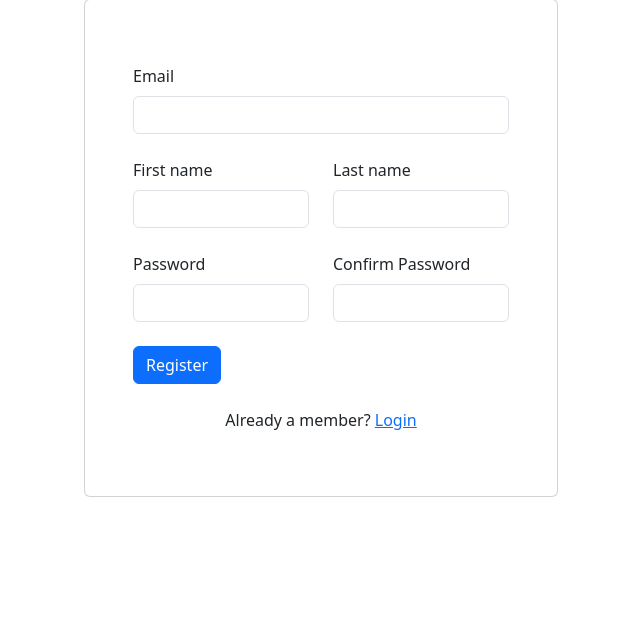
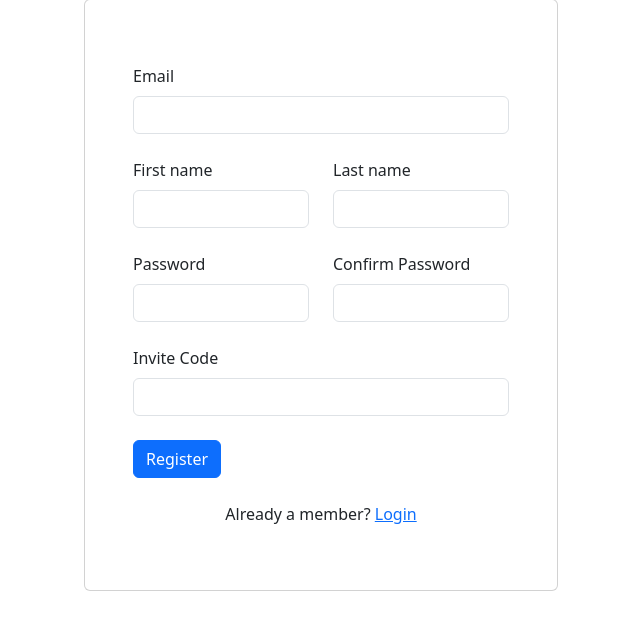
Before and after one commit to Ubiquitouskiwi/BOOKWRMS, a Flask app: page /auth/register in a window 1280 px wide. Shown: the part 125-755 px from the top of the page, without its empty margins (58-698 px from the left). Run offline with Flask 3, Linux system fonts and the light colour scheme; some libraries are stand-ins or nearby versions.

Commit message:
Added invite code to registration process

```diff
--- a/flaskr/data_store/schema.sql
+++ b/flaskr/data_store/schema.sql
@@ -15,7 +15,7 @@ DROP TABLE IF EXISTS library_book;
 
 DROP TABLE IF EXISTS patron;
 
-DROP TRIGGER IF EXISTS user_username_default_value;
+DROP TABLE IF EXISTS invite_code;
 
 /* TABLE CREATION */
 /* table that has author information. OLID is ID for open library */
@@ -107,3 +107,12 @@ CREATE TABLE patron (
     created_at TIMESTAMP NOT NULL DEFAULT CURRENT_TIMESTAMP,
     deleted BOOLEAN NOT NULL DEFAULT FALSE
 );
+
+CREATE TABLE invite_code (
+    id INTEGER PRIMARY KEY AUTOINCREMENT,
+    code TEXT NOT NULL,
+    valid BOOLEAN NOT NULL DEFAULT TRUE,
+    user_email TEXT,
+    created_at TIMESTAMP NOT NULL DEFAULT CURRENT_TIMESTAMP,
+    deleted BOOLEAN NOT NULL DEFAULT FALSE
+);
--- a/flaskr/pages/auth.py
+++ b/flaskr/pages/auth.py
@@ -37,6 +37,7 @@ def register():
         email = request.form["email"]
         password = request.form["password"]
         password_confirm = request.form["confirm_password"]
+        invite_code = request.form["invite_code"]
         db = get_db()
 
         if not first_name:
@@ -49,24 +50,36 @@ def register():
             error = "Password can't be blank"
         elif password != password_confirm:
             error = "Passwords must match."
+        elif not invite_code:
+            error = "Must have invite code to register."
 
         if error is None:
-            hashed_pass = hash_password(password)
-            try:
-                db.execute(
-                    "INSERT INTO login (email, password) VALUES (?, ?)",
-                    (email, hashed_pass),
-                )
-                db.commit()
-                db.execute(
-                    "INSERT INTO user (first_name, last_name, email, is_admin) values (?, ?, ?, ?)",
-                    (first_name.lower(), last_name.lower(), email, True),
-                )
-                db.commit()
-            except db.IntegrityError:
-                error = f"{first_name} {last_name} is already registered"
-            else:
-                return redirect(url_for("auth.login"))
+            invite_code_id = db.execute(
+                "SELECT id FROM invite_code WHERE code = ? AND valid = ? AND deleted = ?",
+                [invite_code, True, False],
+            ).fetchone()["id"]
+            if invite_code_id is not None:
+                hashed_pass = hash_password(password)
+                try:
+                    db.execute(
+                        "INSERT INTO login (email, password) VALUES (?, ?)",
+                        (email, hashed_pass),
+                    )
+                    db.commit()
+                    db.execute(
+                        "INSERT INTO user (first_name, last_name, email, is_admin) values (?, ?, ?, ?)",
+                        (first_name.lower(), last_name.lower(), email, True),
+                    )
+                    db.commit()
+                except db.IntegrityError:
+                    error = f"{first_name} {last_name} is already registered"
+                    db.execute(
+                        "UPDATE invite_code SET valid = FALSE, user_email = ? WHERE id = ?",
+                        [email, invite_code_id],
+                    )
+                    db.commit()
+                else:
+                    return redirect(url_for("auth.login"))
         flash(error)
     return render_template("auth/register.html")
 
--- a/flaskr/templates/auth/register.html
+++ b/flaskr/templates/auth/register.html
@@ -14,14 +14,16 @@
                 <div class="col-lg-6 mb-5 mb-lg-0">
                     <div class="card">
                         <div class="card-body py-5 px-md-5">
-                            {% with messages = get_flashed_messages() %}
-                            <p style="color:red;">{{ messages[0] }}</p>
-                            {% endwith %}
                             <form method="POST" id="form">
+                                <!-- Display error message -->
+                                {% with messages = get_flashed_messages() %}
+                                <p style="color:red;">{{ messages[0] }}</p>
+                                {% endwith %}
                                 <!-- Email Input -->
                                 <div class="form-outline mb-4">
                                     <label class="form-label" for="email">Email</label>
-                                    <input form="form" name="email" type="email" id="email" class="form-control">
+                                    <input form="form" name="email" type="email" id="email" class="form-control"
+                                        required>
                                 </div>
 
                                 <!-- First and Last Name -->
@@ -30,14 +32,14 @@
                                         <div class="form-outline">
                                             <label class="form-label" for="first_name">First name</label>
                                             <input type="text" name="first_name" id="first_name" form="form"
-                                                class="form-control">
+                                                class="form-control" required>
                                         </div>
                                     </div>
                                     <div class="col-md-6 mb-4">
                                         <div class="form-outline">
                                             <label class="form-label" for="last_name">Last name</label>
                                             <input type="text" id="last_name" name="last_name" form="form"
-                                                class="form-control">
+                                                class="form-control" required>
                                         </div>
                                     </div>
                                 </div>
@@ -48,14 +50,23 @@
                                         <div class="form-outline">
                                             <label class="form-label" for="password">Password</label>
                                             <input type="password" id="password" name="password" form="form"
-                                                class="form-control">
+                                                class="form-control" required>
                                         </div>
                                     </div>
                                     <div class="col-md-6 mb-4">
                                         <div class="form-outline">
                                             <label class="form-label" for="confirm_password">Confirm Password</label>
                                             <input type="password" id="confirm_password" name="confirm_password"
-                                                form="form" class="form-control">
+                                                form="form" class="form-control" required>
+                                        </div>
+                                    </div>
+
+                                    <!-- Invite Code -->
+                                    <div class="mb-4">
+                                        <div class="form-outline">
+                                            <label class="form-label" for="invite_code">Invite Code</label>
+                                            <input type="text" id="invite_code" name="invite_code" form="form"
+                                                class="form-control" required>
                                         </div>
                                     </div>
                                 </div>
--- a/flaskr/templates/home/checkout_book.html
+++ b/flaskr/templates/home/checkout_book.html
@@ -17,7 +17,7 @@
 </form>
 <div>
     <p id="result"></p>
-    <button id="play-button" class="btn btn-success play" title="Play">Play</button>
+    <button id="play-button" class="btn btn-success play" title="Play">Scan</button>
     <div>
         <select name="" id="camera-options">
             <option value="video-options">Select camera</option>
```
Also changed, not shown: flaskr/data_store/db.py (+25 -11 lines).
